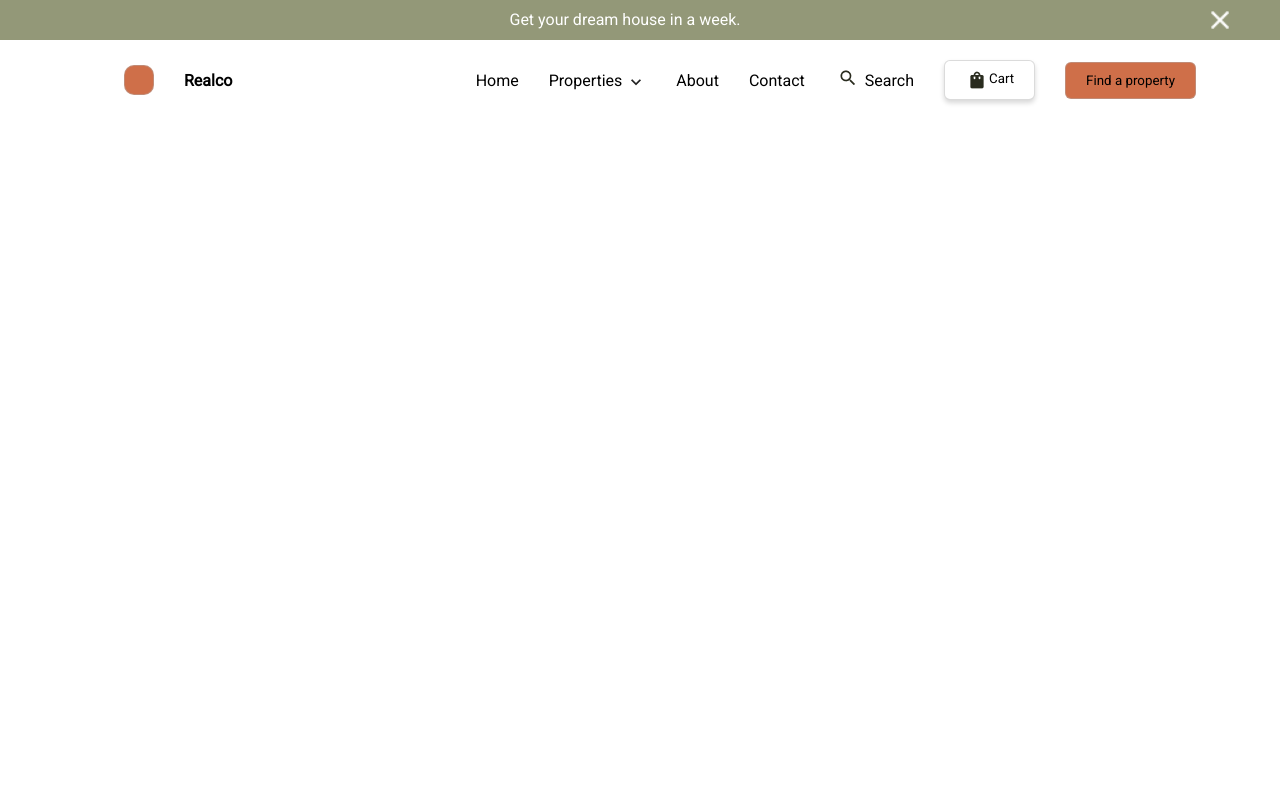
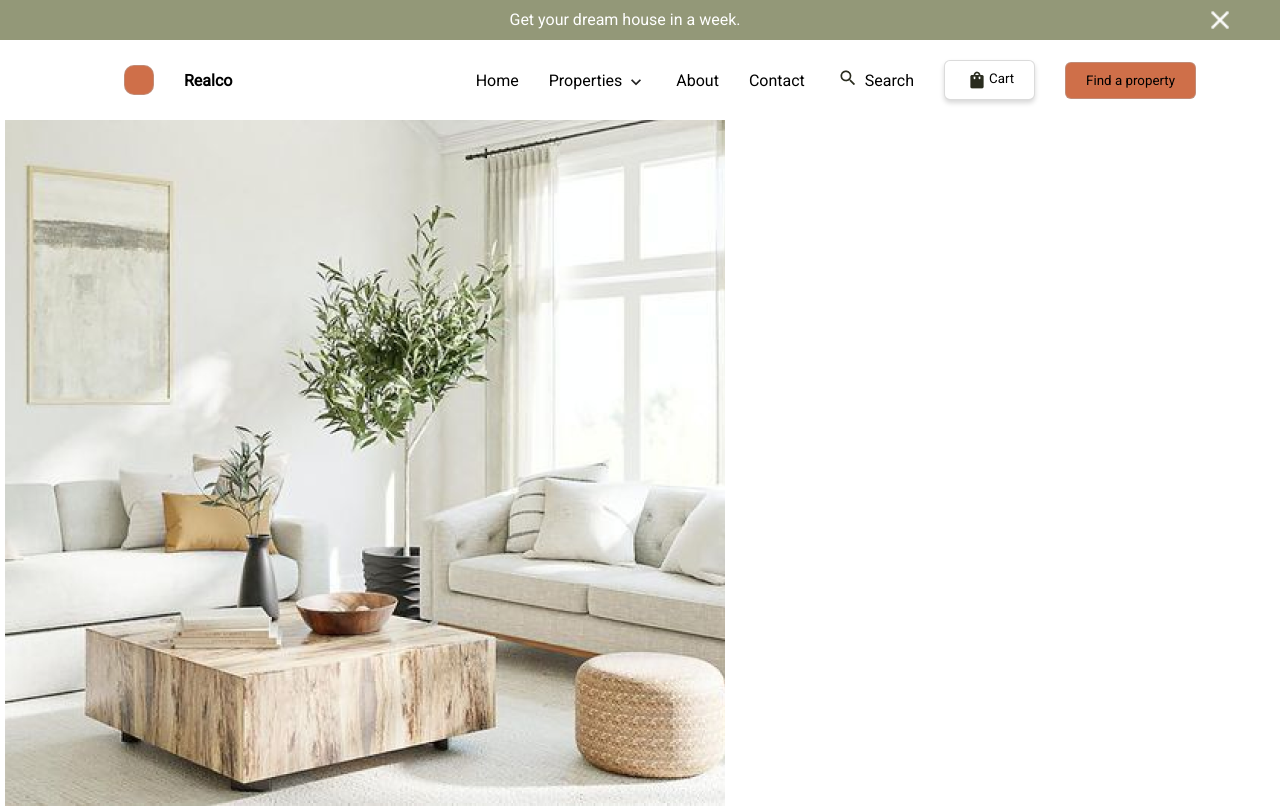
Before and after one commit to LoLiPoP190/14.12.22, a plain HTML site: page index.html in a window 1280 px wide. Drawn offline with Linux system fonts and the light colour scheme.

Commit message:
added img

```diff
--- a/index.html
+++ b/index.html
@@ -28,5 +28,13 @@
         </ul>
       </div>
     </nav>
+    <div class="container-1">
+      <div class="container-box1">
+
+      </div>
+      <div class="container-box2">
+        <img src="./IMAGE.png" alt="">
+      </div>
+    </div>
   </body>
 </html>
```
Also changed, not shown: IMAGE.png (added).
